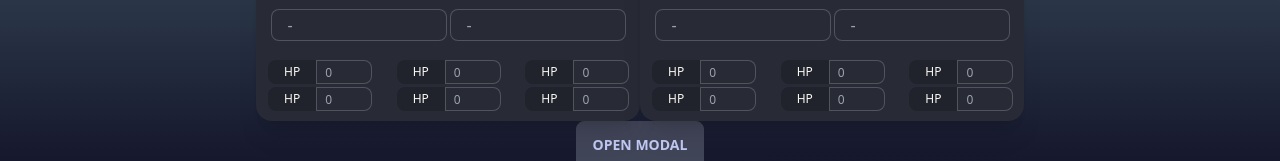
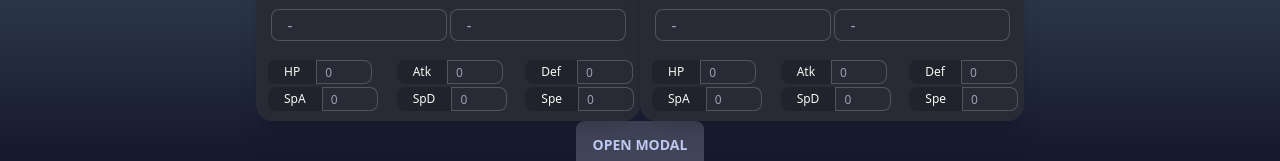
Before and after one commit to manski117/pokemon-random-team-generator, a Next.js app in the folder pokemon-random-team-generator/: page / in a window 1280 px wide. Shown: the part 845-1006 px from the top of the page. Built offline with nearby package versions, Linux system fonts and the light colour scheme.

Commit message:
Display stats on TeamSlot cards.
Via prop drilling from TeamSlot component to StatInput child
components, stats are now displayed in the inptu boxes under moves.

```diff
--- a/pokemon-random-team-generator/src/pages/components/StatInput.tsx
+++ b/pokemon-random-team-generator/src/pages/components/StatInput.tsx
@@ -1,7 +1,7 @@
 import React from "react";
 import { useState } from "react";
 
-export default function StatInput(){
+export default function StatInput({stat, statValue}: any){
     //make state from prop
 
     //allow state to be changed
@@ -13,8 +13,8 @@ export default function StatInput(){
     return (
         <div className="form-control">
             <label className="input-group input-group-xs ml-3">
-                <span>HP</span>
-                <input type="number" min={0} max={252} placeholder="0" className="input input-bordered input-xs w-14" />
+                <span>{stat}</span>
+                <input type="number" min={0} max={252} placeholder="0" className="input input-bordered input-xs w-14" value={statValue} />
             </label>
         </div>
       );
--- a/pokemon-random-team-generator/src/pages/components/TeamSlot.tsx
+++ b/pokemon-random-team-generator/src/pages/components/TeamSlot.tsx
@@ -75,12 +75,12 @@ export default function TeamSlot({slotNum, toggleLock, pokeObj}: any) {
       </div>
 
       <div id="stat-container" className="stat-container">
-        <StatInput />
-        <StatInput />
-        <StatInput />
-        <StatInput />
-        <StatInput />
-        <StatInput />
+        <StatInput stat="HP" statValue={pokeObj?.evSpread.HP} />
+        <StatInput stat="Atk" statValue={pokeObj?.evSpread.Atk} />
+        <StatInput stat="Def" statValue={pokeObj?.evSpread.Def} />
+        <StatInput stat="SpA"  statValue={pokeObj?.evSpread.SpA}/>
+        <StatInput stat="SpD" statValue={pokeObj?.evSpread.SpD} />
+        <StatInput stat="Spe" statValue={pokeObj?.evSpread.Spe} />
       </div>
     </div>
   );
```
